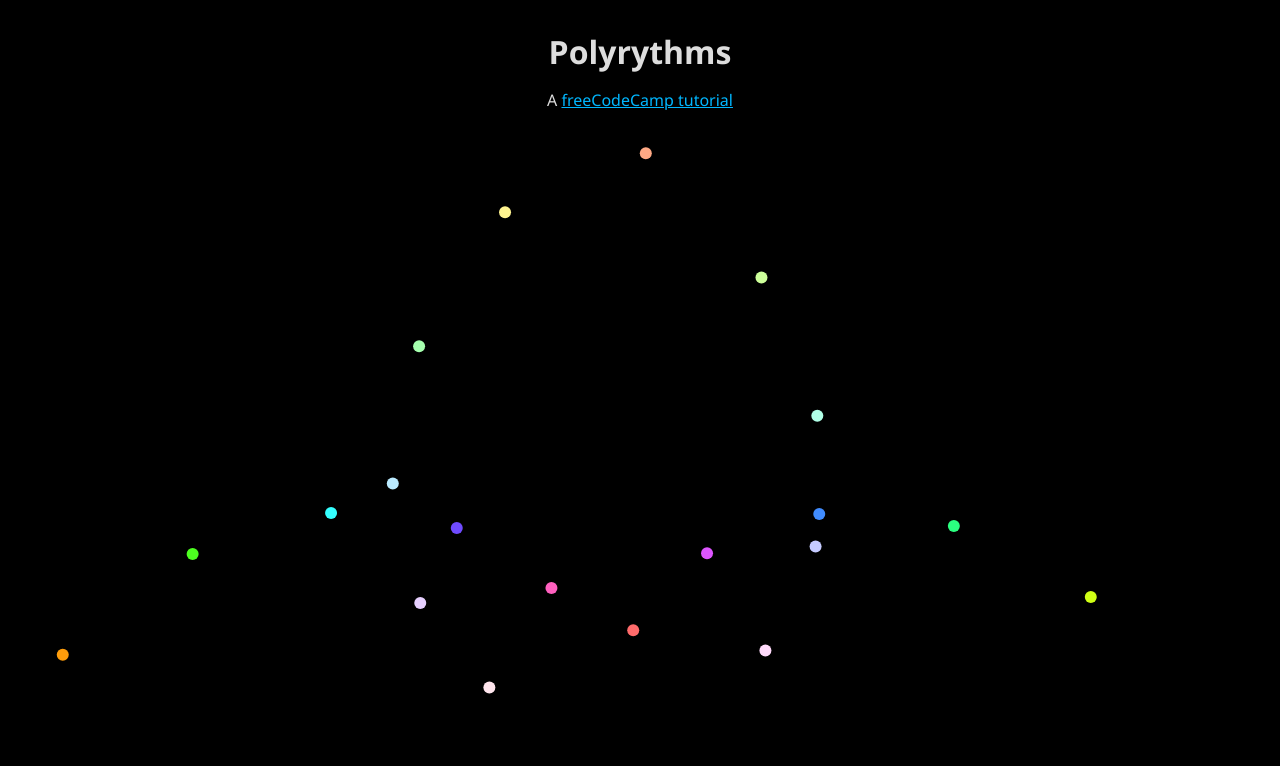
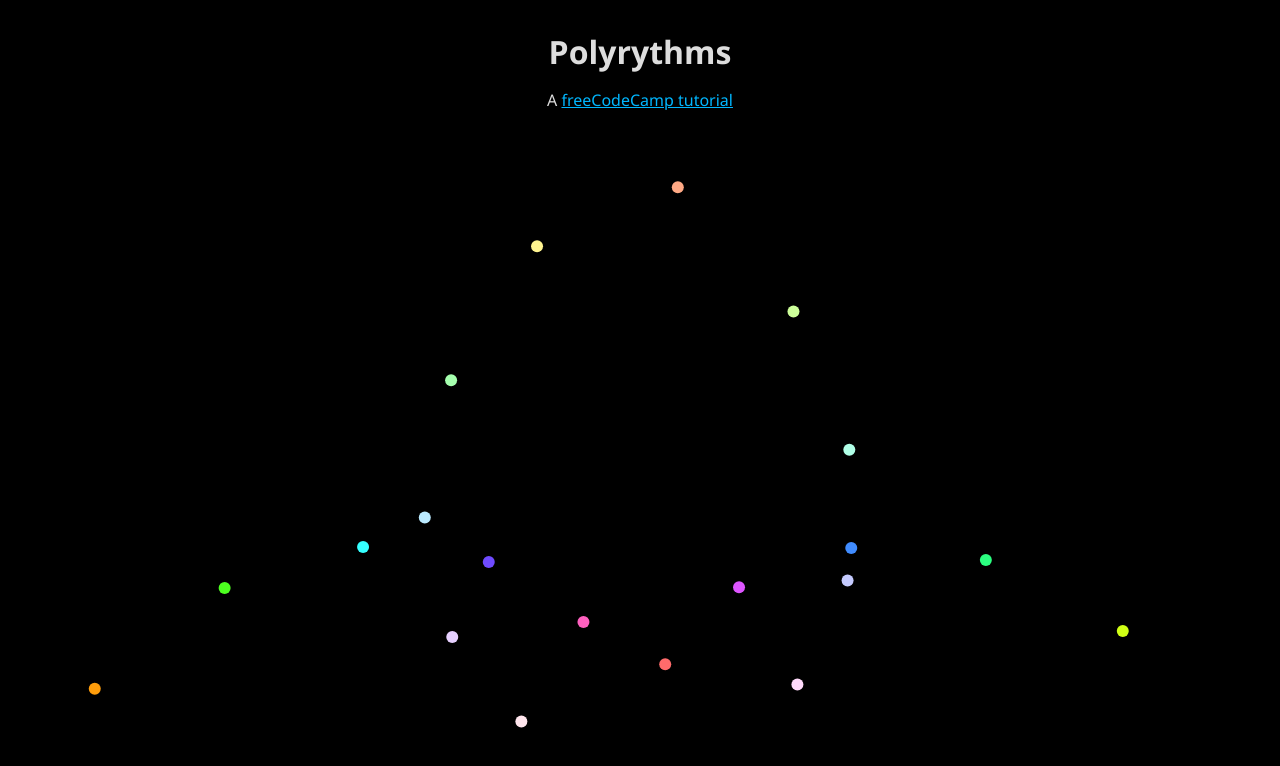
Before and after one commit to GustavoSouza123/polyrhythms, a plain HTML site: page index.html in a window 1280 px wide. Drawn offline with Linux system fonts and the light colour scheme.

Commit message:
style changes

```diff
--- a/css/styles.css
+++ b/css/styles.css
@@ -16,6 +16,13 @@ a {
 	color: #00b7ff
 }
 
+.canvas-div {
+	display: flex;
+	align-items: center;
+	justify-content: center;
+	margin-top: 50px;
+}
+
 canvas {
     background: #000;
 }
--- a/index.html
+++ b/index.html
@@ -9,7 +9,9 @@
 <body>
 	<h1>Polyrythms</h1>
 	<p>A <a href="https://www.youtube.com/watch?v=eX-ODcr3XJg">freeCodeCamp tutorial</a></p>
-	<canvas id="myCanvas"></canvas>
+	<div class="canvas-div">
+		<canvas id="myCanvas"></canvas>
+	</div>
 
 	<script src="./js/sound.js"></script>
 	<script src="./js/track.js"></script>
```
